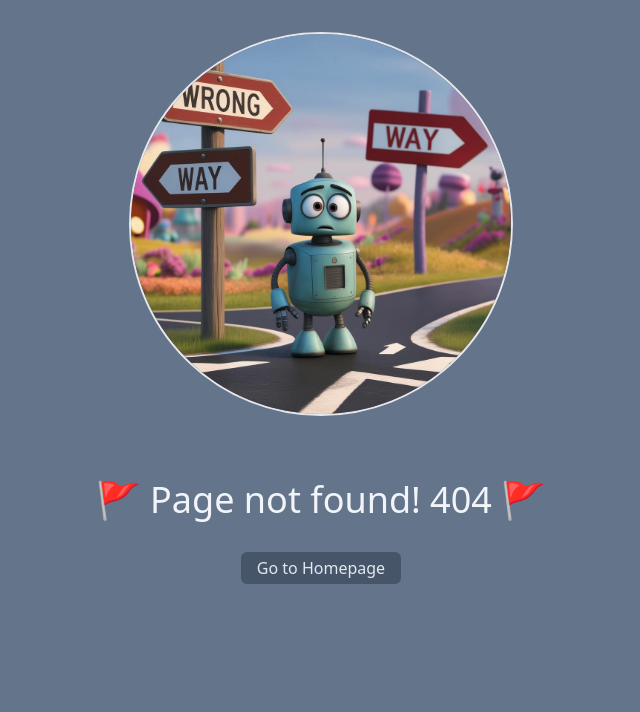
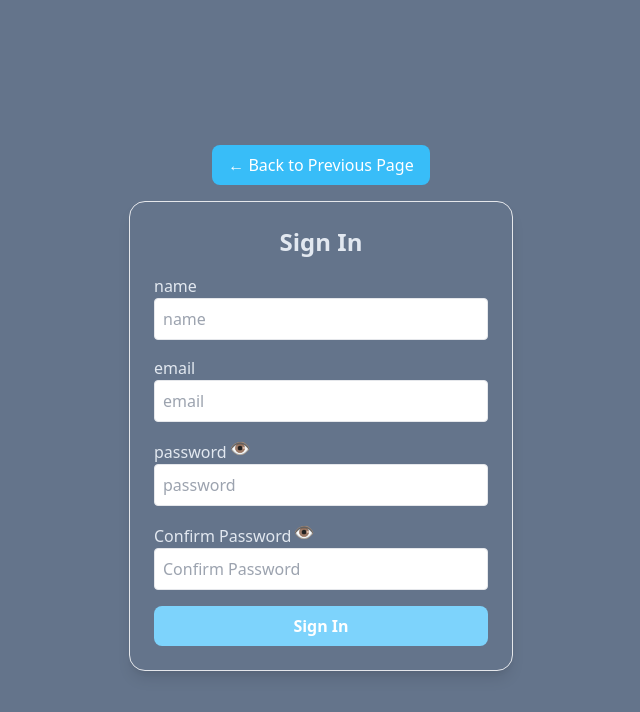
Before and after one commit to Branko-Rajkovic/articles-frontend, a React (Vite) app: page /signin in a window 1280 px wide. Before the commit this address had no page. Shown: the top 712 px of the page, without its empty margins (319-959 px from the left). Built offline with nearby package versions, Linux system fonts and the light colour scheme; the HTML template or start-up script is replaced by a standard one.

Commit message:
Signin page added

```diff
--- a/src/AnimatedRoutes.jsx
+++ b/src/AnimatedRoutes.jsx
@@ -8,6 +8,7 @@ import Article from "./pages/Article";
 import AddNewArticle from "./pages/AddNewArticle";
 import RequireAuth from "./components/RequireAuth";
 import Unauthorized from "./pages/Unauthorized";
+import Signin from "./pages/Signin";
 
 export default function AnimatedRoutes() {
   const location = useLocation();
@@ -19,6 +20,7 @@ export default function AnimatedRoutes() {
           <Route path="/about" element={<About />} />
           <Route path="/contact" element={<Contact />} />
           <Route path="/articles/:articleId" element={<Article />} />
+          <Route path="/signin" element={<Signin />} />
 
           <Route element={<RequireAuth userRole={"admin"} />}>
             <Route path="/new-article" element={<AddNewArticle />} />
--- a/src/components/AuthProvider.jsx
+++ b/src/components/AuthProvider.jsx
@@ -9,9 +9,7 @@ export const AuthProvider = ({ children }) => {
     auth,
     setAuth,
   };
-  return (
-    <AuthContext.Provider value={ctxValue}>{children}</AuthContext.Provider>
-  );
+  return <AuthContext value={ctxValue}>{children}</AuthContext>;
 };
 
 export default AuthContext;
--- a/src/components/Header.jsx
+++ b/src/components/Header.jsx
@@ -1,7 +1,10 @@
 import { NavLink } from "react-router-dom";
 import Login from "./Login";
+import useAuth from "../hooks/useAuth";
 
 function Header() {
+  const { auth } = useAuth();
+  console.log(auth);
   return (
     <header>
       <div className="m-2">
@@ -15,6 +18,11 @@ function Header() {
         <span className="link-anime">
           <NavLink to="/contact">Contact</NavLink>
         </span>
+        {auth.role === "admin" && (
+          <span className="link-anime">
+            <NavLink to="/new-article">Add Article</NavLink>
+          </span>
+        )}
       </div>
       <div className="flex items-center justify-between bg-slate-500">
         <img src="/images/app/globe.png" alt="globe" className="h-48" />
--- /dev/null
+++ b/src/components/InputField.jsx
@@ -0,0 +1,36 @@
+import { useState } from "react";
+
+export default function InputField({ setField, type, field, name, required }) {
+  const [inputType, setInputType] = useState(type);
+  return (
+    <div>
+      <label htmlFor={name} className="block font-medium text-slate-200">
+        {name}
+        {type === "password" ? (
+          <button
+            type="button"
+            onClick={() =>
+              inputType === "password"
+                ? setInputType("text")
+                : setInputType("password")
+            }
+          >
+            <img src="/images/password_eye.png" alt="password-eye" />
+          </button>
+        ) : (
+          ""
+        )}
+      </label>
+
+      <input
+        type={inputType}
+        value={field}
+        onChange={(e) => setField(e.target.value)}
+        placeholder={name}
+        required={required}
+        className="w-full p-2 border rounded"
+        autoComplete="on"
+      />
+    </div>
+  );
+}
--- a/src/components/Login.jsx
+++ b/src/components/Login.jsx
@@ -121,7 +121,7 @@ export default function Login() {
       <p className="m-2 text-slate-300">
         Need an Account?
         <span className="px-4 py-1 m-2 my-1 rounded-sm text-slate-200 bg-slate-600 hover:bg-emerald-200 hover:text-slate-600">
-          <Link to="/register">Sign Up</Link>
+          <Link to="/signin">Sign In</Link>
         </span>
       </p>
     </section>
--- a/src/components/RequireAuth.jsx
+++ b/src/components/RequireAuth.jsx
@@ -9,7 +9,7 @@ export default function RequireAuth({ userRole }) {
 
   console.log(auth);
 
-  return allowedRoles.includes(userRole) ? (
+  return allowedRoles.includes(userRole) && userRole === auth.role ? (
     <Outlet />
   ) : auth?.role ? (
     <Navigate to="/error" state={{ from: location }} replace />
--- a/src/components/SiginInForm.jsx
+++ b/src/components/SiginInForm.jsx
@@ -1,27 +1,41 @@
 import { useState } from "react";
 import InputField from "./InputField";
+import axios from "axios";
 
 export default function SiginInForm() {
-  const [username, setUsername] = useState("");
+  const [name, setName] = useState("");
   const [email, setEmail] = useState("");
   const [password, setPassword] = useState("");
   const [confirmPassword, setConfirmPassword] = useState("");
 
-  const handleSubmit = (e) => {
+  const handleSubmit = async (e) => {
     e.preventDefault();
     if (password !== confirmPassword) {
       alert("Passwords do not match");
       return;
     }
-    console.log("Form submitted:", username, email, password, confirmPassword);
+    console.log(name);
+    try {
+      const response = await axios.post(
+        "http://127.0.0.1:3000/api/v1/users/signup",
+        { name, email, password, confirmPassword },
+        {
+          headers: { "Content-Type": "application/json" },
+        }
+      );
+      console.log(JSON.stringify(response?.data));
+      console.log("Form submitted:", name, email, password, confirmPassword);
+    } catch (err) {
+      console.log(err);
+    }
   };
   return (
     <form onSubmit={handleSubmit} className="flex flex-col space-y-4">
       <InputField
         type="text"
-        name="username"
-        field={username}
-        setField={setUsername}
+        name="name"
+        field={name}
+        setField={setName}
         required={true}
       />
 
--- /dev/null
+++ b/src/pages/Signin.jsx
@@ -0,0 +1,24 @@
+import SiginInForm from "../components/SiginInForm";
+import GoBackButton from "../components/GoBackButton";
+import { motion } from "framer-motion";
+
+export default function Signin() {
+  return (
+    <motion.div
+      transition={{ duration: 0.3, delay: 0.5, ease: "linear" }}
+      initial={{ opacity: 0 }}
+      animate={{ opacity: 1 }}
+      exit={{ opacity: 0 }}
+    >
+      <div className="flex flex-col items-center justify-center min-h-screen bg-slate-500">
+        <GoBackButton />
+        <div className="p-6 border shadow-lg rounded-2xl w-96">
+          <h2 className="mb-4 text-2xl font-bold text-center text-slate-200">
+            Sign In
+          </h2>
+          <SiginInForm />
+        </div>
+      </div>
+    </motion.div>
+  );
+}
```
Also changed, not shown: public/images/avatar.png (added), public/images/password_eye.png (added).
